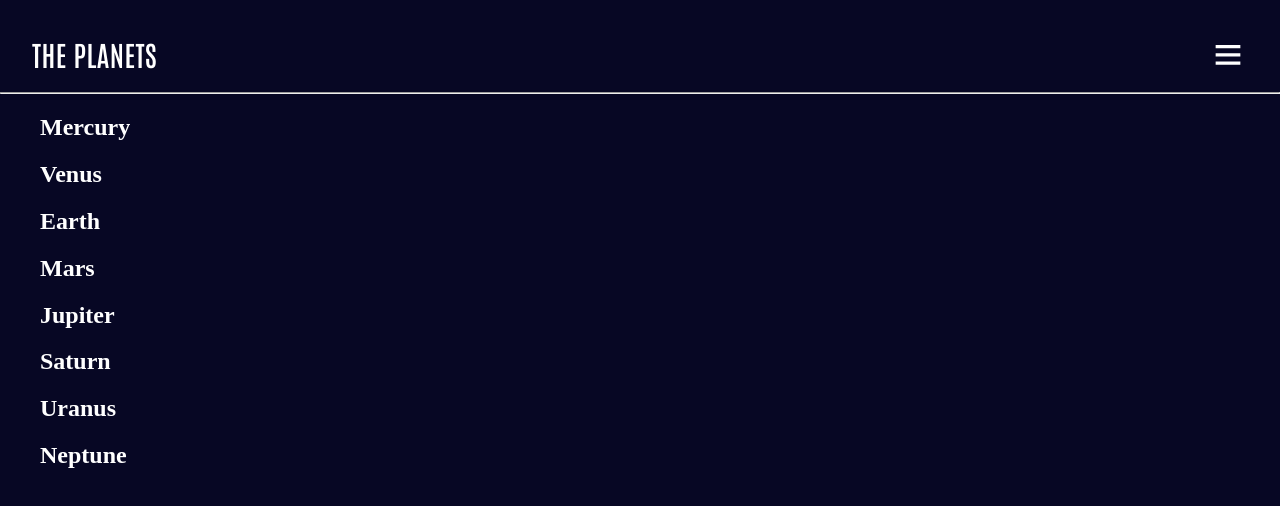
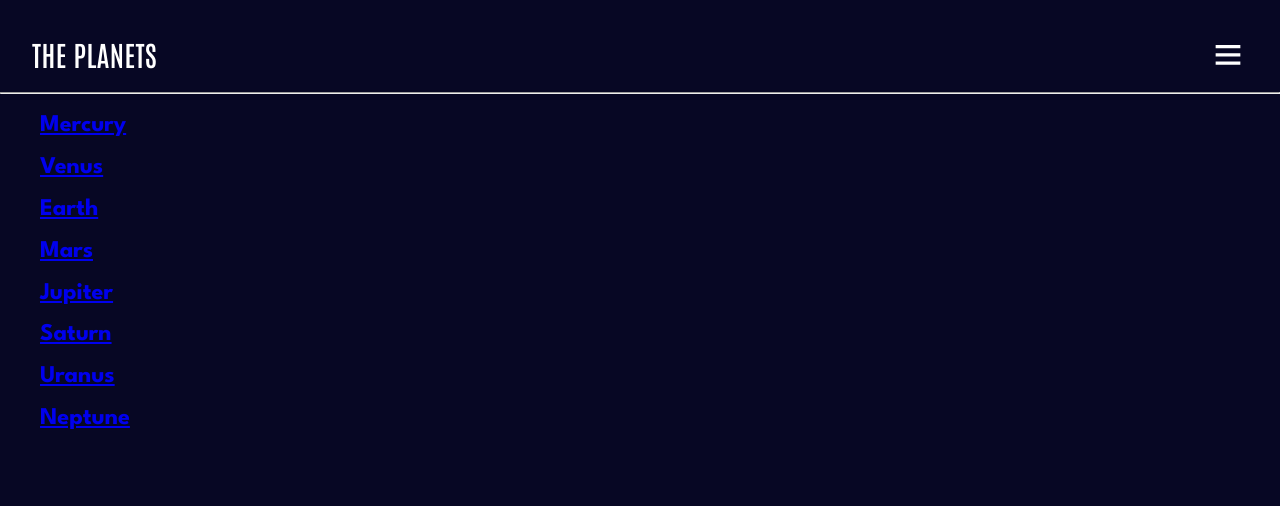
Before and after one commit to agnesnora/planets-fact-site, a React (Vite) app: page /planet/Earth in a window 1280 px wide. Both pictures are taken after a click on the button 1228 px from the left and 57 px from the top of the page. Shown: the top 506 px of the page. Built offline with nearby package versions, Linux system fonts and the light colour scheme.

Commit message:
setting up some links, planets component

```diff
--- a/package.json
+++ b/package.json
@@ -14,7 +14,8 @@
     "jest-environment-jsdom": "^29.7.0",
     "react": "^18.2.0",
     "react-dom": "^18.2.0",
-    "react-icons": "^5.0.1"
+    "react-icons": "^5.0.1",
+    "react-router-dom": "^6.22.1"
   },
   "devDependencies": {
     "@testing-library/jest-dom": "^6.4.2",
--- a/src/App.css
+++ b/src/App.css
@@ -6,6 +6,7 @@ body {
   background-color: #070724;
   color: #ffffff;
   margin: 0 auto;
+  font-family: "League Spartan", sans-serif;
 }
 
 .default {
--- a/src/App.scss
+++ b/src/App.scss
@@ -8,6 +8,7 @@ body {
   background-color: $black;
   color: $pureWhite;
   margin: 0 auto;
+  font-family: $fontFamily;
 }
 .default {
   background-color: $button--default--bgColor;
--- a/src/App.tsx
+++ b/src/App.tsx
@@ -2,6 +2,7 @@ import "./App.css";
 import { Button } from "./Components/Button/Button";
 import { Navbar } from "./Components/Navbar/Navbar";
 import { FC, createContext } from "react";
+import { BrowserRouter, Router, Routes, Switch } from "react-router-dom";
 
 import { PlanetData } from "../data";
 import planets from "../data";
@@ -14,9 +15,11 @@ const App: FC = () => {
   const contextValue: AppContectInterface = { planets };
   return (
     <>
-      <AppContext.Provider value={contextValue}>
-        <Navbar />
-      </AppContext.Provider>
+      <BrowserRouter>
+        <AppContext.Provider value={contextValue}>
+          <Navbar />
+        </AppContext.Provider>
+      </BrowserRouter>
     </>
   );
 };
--- a/src/Components/MenuDropdown/MenuDropdown.tsx
+++ /dev/null
@@ -1,12 +0,0 @@
-import { FC, ReactNode } from "react";
-interface MenuDropdownProps {
-  children: ReactNode;
-  className: string;
-}
-
-export const MenuDropdown: FC<MenuDropdownProps> = ({
-  children,
-  className,
-}) => {
-  return <div className={className}>{children}</div>;
-};
--- a/src/Components/Navbar/Navbar.tsx
+++ b/src/Components/Navbar/Navbar.tsx
@@ -1,39 +1,45 @@
-import { FC, useContext } from "react";
+import { FC, useContext, useState } from "react";
 
 import { Button } from "../Button/Button";
 import { TfiMenu } from "react-icons/tfi";
-import { MenuDropdown } from "../MenuDropdown/MenuDropdown";
-import { MenuItem } from "../MenuItem/MenuItem";
+import { Planets } from "../Planets/Planets";
+// import { MenuItem } from "../MenuItem/MenuItem";
 import { AppContext } from "../../App";
+import { Link } from "react-router-dom";
 import "./styles/Navbar.css";
 
 interface NavbarProps {}
 
 export const Navbar: FC = () => {
+  const [isNavbarOn, setIsNavbarOn] = useState<boolean>(false);
   const context = useContext(AppContext);
-  console.log(context);
+  const handleMenuClick = () => {
+    setIsNavbarOn((prevOn) => !prevOn);
+  };
+
   return (
     <div className="navbar--container">
       <div className="navbar--flex--container">
         <h1>The planets</h1>
-        <Button
-          onClick={() => console.log("Navbar")}
-          className="sandwich--menu"
-        >
+        <Button onClick={handleMenuClick} className="sandwich--menu">
           <TfiMenu />
         </Button>
       </div>
       <hr />
-      <MenuDropdown className="menu--dropdown">
-        <ul data-testid="planets--list">
-          {context &&
-            context.planets.map((item) => (
-              <MenuItem key={item.name} planet={item}>
-                <h2>{item.name}</h2>
-              </MenuItem>
-            ))}
-        </ul>
-      </MenuDropdown>
+      {isNavbarOn ? (
+        // <Planets className="planets--container">
+        //   <ul data-testid="planets--list">
+        //     {context &&
+        //       context.planets &&
+        //       context.planets.map((item) => (
+        //         <Link key={item.name} to={`/planet/${item.name}`}>
+        //           <h2>{item.name}</h2>
+        //         </Link>
+        //       ))}
+        //   </ul>
+        // </Planets>
+        <Planets className="planets--container" />
+      ) : null}
     </div>
   );
 };
--- /dev/null
+++ b/src/Components/Planets/Planets.tsx
@@ -0,0 +1,25 @@
+import { FC, ReactNode, useContext } from "react";
+import { AppContext } from "../../App";
+import { Link } from "react-router-dom";
+interface PlanetsProps {
+  // children: ReactNode;
+  className: string;
+}
+
+export const Planets: FC<PlanetsProps> = ({ className }) => {
+  const context = useContext(AppContext);
+  return (
+    <div className={className}>
+      <ul data-testid="planets--list">
+        {context &&
+          context.planets &&
+          context.planets.map((item) => (
+            <Link key={item.name} to={`/planet/${item.name}`}>
+              <h2>{item.name}</h2>
+            </Link>
+          ))}
+      </ul>
+    </div>
+  );
+  // return <div className={className}>{children}</div>;
+};
--- /dev/null
+++ b/src/Components/Planets/PlanetsDetailPage.tsx
@@ -0,0 +1,3 @@
+export const PlanetsDetailPage = () => {
+  return <h1>I am the planets detail page</h1>;
+};
```
Also changed, not shown: 2 other files (tests, documents, lock files or other folders).
